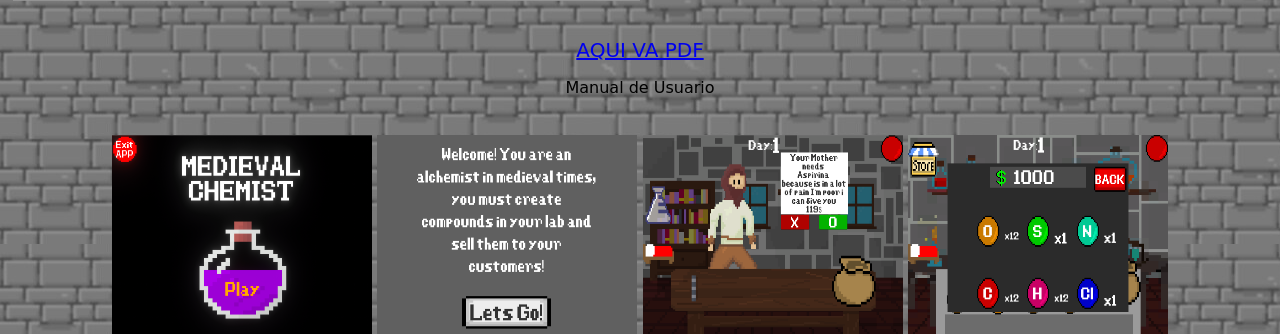
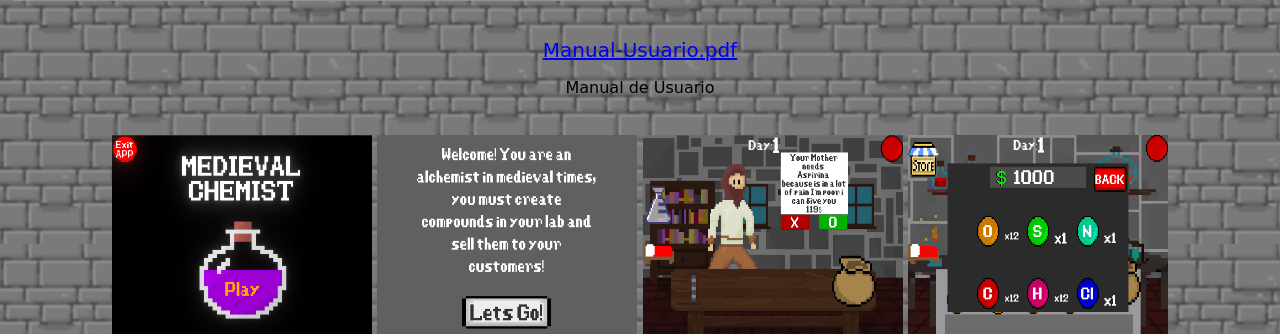
Before and after one commit to llFCAxelentell/WebSTEM, a Django app: page /juego.html in a window 1280 px wide. Shown: the part 676-1010 px from the top of the page. Run offline with Django 3.2, Linux system fonts and the light colour scheme; some libraries are stand-ins or nearby versions.

Commit message:
Update juego.html

```diff
--- a/templates/juego.html
+++ b/templates/juego.html
@@ -71,7 +71,7 @@
     </div>
 
     <div>
-        <a href="{%static 'Manual-Usuario.pdf'%}" download>AQUI VA PDF</a><p>Manual de Usuario</p>
+        <a href="{%static 'Manual-Usuario.pdf'%}" download>Manual-Usuario.pdf</a><p>Manual de Usuario</p>
     </div>
 
 
```
